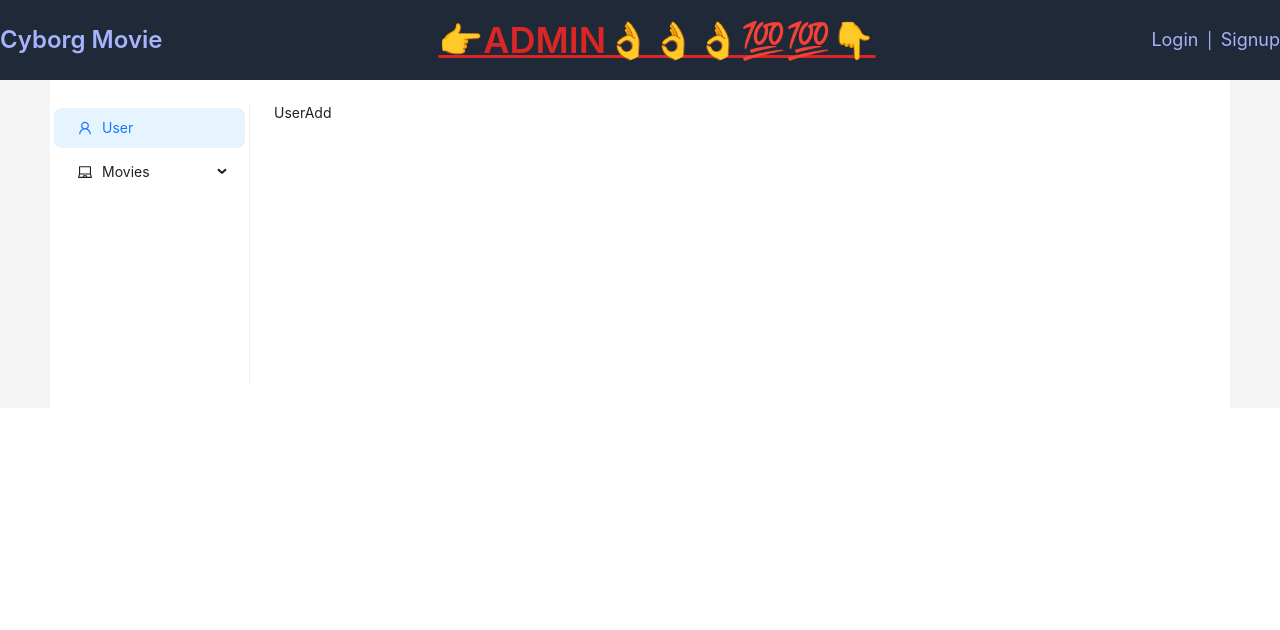
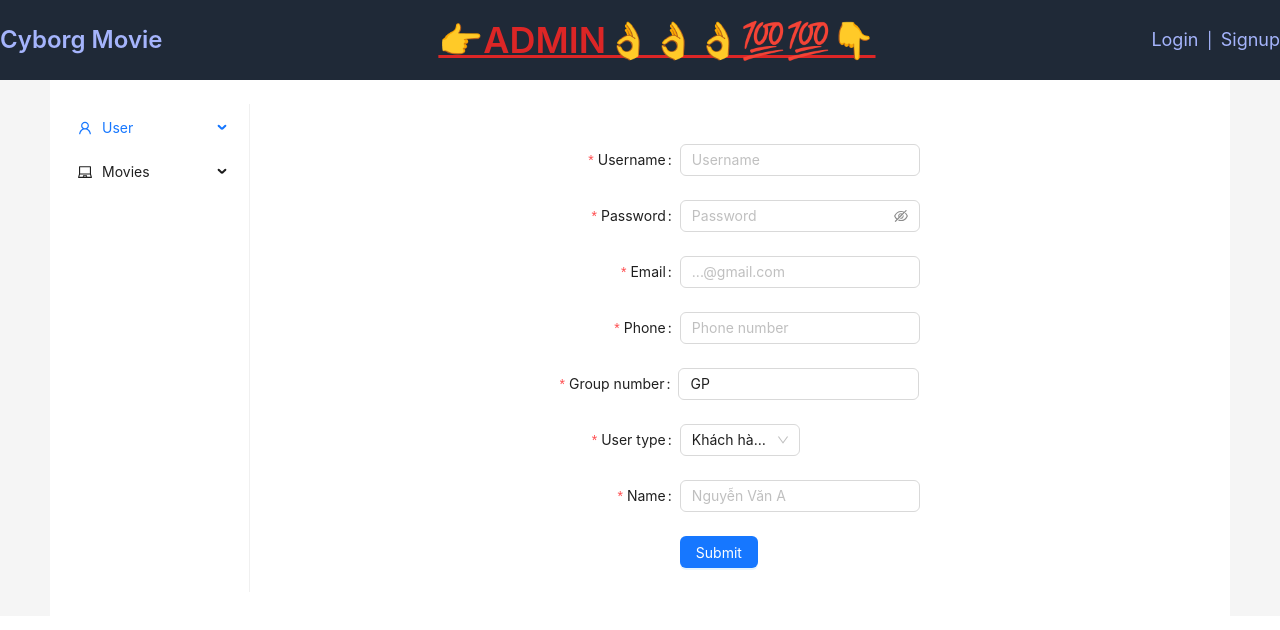
Before and after one commit to Yos3ph43/MovieBooking, a React (Create React App) app: page /admin/userAdd in a window 1280 px wide. Shown: the top 630 px of the page. Built offline with nearby package versions, Linux system fonts and the light colour scheme; no server answers.

Commit message:
fixing delete user

```diff
--- a/src/app/api.js
+++ b/src/app/api.js
@@ -16,7 +16,6 @@ export const requestorUser = axios.create({
   },
   params: {
     maNhom: "GP00",
-    // TaiKhoan: null,
   },
 });
 
@@ -28,5 +27,13 @@ requestor.interceptors.request.use((req) => {
 
   return req;
 });
+requestorUser.interceptors.request.use((req) => {
+  req.headers = {
+    ...req.headers,
+    Authorization: "Bearer " + localStorage.getItem("token"),
+  };
+
+  return req;
+});
 
 export default requestor;
--- a/src/features/Admin/Admin.jsx
+++ b/src/features/Admin/Admin.jsx
@@ -13,7 +13,17 @@ const navItems = [
   {
     key: "1",
     icon: <UserOutlined />,
-    label: <NavLink to="/admin/userManage">User</NavLink>,
+    label: "User",
+    children: [
+      {
+        key: "user1",
+        label: <NavLink to="/admin/userManage">Manage User</NavLink>,
+      },
+      {
+        key: "user2",
+        label: <NavLink to="/admin/userAdd">Add User</NavLink>,
+      },
+    ],
   },
   {
     key: "2",
--- a/src/features/Admin/components/UserAdd.jsx
+++ b/src/features/Admin/components/UserAdd.jsx
@@ -1,7 +1,171 @@
+import { Button, Input, Select, Form } from "antd";
 import React from "react";
+import { useDispatch } from "react-redux";
+import { useNavigate } from "react-router-dom";
 
 const UserAdd = () => {
-  return <div>UserAdd</div>;
+  const dispatch = useDispatch();
+  const navigate = useNavigate();
+  const handleAddNew = (value) => {
+    console.log(value);
+    //   //   try {
+    //   //     await dispatch();
+    //   //     navigate("/login");
+    //   //   } catch (error) {
+    //   //     window.alert(error.response.data.content);
+    //   //   }
+  };
+  return (
+    <div className="container ">
+      <div className="flex justify-center mt-10">
+        <Form
+          name="basic"
+          labelCol={{
+            span: 8,
+          }}
+          wrapperCol={{
+            span: 16,
+          }}
+          initialValues={{
+            remember: true,
+          }}
+          onFinish={handleAddNew}
+          autoComplete="off"
+        >
+          <Form.Item
+            label="Username"
+            name="taiKhoan"
+            rules={[
+              {
+                required: true,
+                message: "Please input user username!",
+              },
+            ]}
+          >
+            <Input placeholder="Username" />
+          </Form.Item>
+
+          <Form.Item
+            label="Password"
+            name="matKhau"
+            rules={[
+              {
+                required: true,
+                message: "Please input user password!",
+              },
+            ]}
+          >
+            <Input.Password placeholder="Password" />
+          </Form.Item>
+
+          <Form.Item
+            label="Email"
+            name="email"
+            rules={[
+              {
+                required: true,
+                message: "Please input user email!",
+              },
+              {
+                pattern:
+                  /^(([^<>()[\]\\.,;:\s@"]+(\.[^<>()[\]\\.,;:\s@"]+)*)|(".+"))@((\[[0-9]{1,3}\.[0-9]{1,3}\.[0-9]{1,3}\.[0-9]{1,3}\])|(([a-zA-Z\-0-9]+\.)+[a-zA-Z]{2,}))$/,
+                message: "Email not valid",
+              },
+            ]}
+          >
+            <Input placeholder="...@gmail.com" />
+          </Form.Item>
+
+          <Form.Item
+            label="Phone"
+            name="soDt"
+            rules={[
+              {
+                required: true,
+                message: "Please input user phone number!",
+              },
+            ]}
+          >
+            <Input placeholder="Phone number" />
+          </Form.Item>
+
+          <Form.Item
+            labelCol={{ offset: 0 }}
+            initialValue="GP"
+            label="Group number"
+            name="maNhom"
+            rules={[
+              { message: "Please input user group number", required: true },
+              {
+                message: "Group number not valid (GP00-GP10)!",
+                pattern: /GP(0[0-9])|GP10/g,
+              },
+            ]}
+          >
+            <Input />
+          </Form.Item>
+
+          <Form.Item
+            initialValue="KhachHang"
+            label="User type"
+            name="maLoaiNguoiDung"
+            rules={[
+              {
+                required: true,
+              },
+            ]}
+          >
+            <Select
+              rules={[
+                {
+                  required: true,
+                },
+              ]}
+              style={{
+                width: 120,
+              }}
+              options={[
+                {
+                  value: "KhachHang",
+                  label: "Khách hàng",
+                  name: "KhachHang",
+                },
+                {
+                  value: "QuanTri",
+                  label: "Quản trị",
+                  name: "QuanTri",
+                },
+              ]}
+            />
+          </Form.Item>
+
+          <Form.Item
+            label="Name"
+            name="hoTen"
+            rules={[
+              {
+                required: true,
+                message: "Please input user name!",
+              },
+            ]}
+          >
+            <Input placeholder="Nguyễn Văn A" />
+          </Form.Item>
+
+          <Form.Item
+            wrapperCol={{
+              offset: 8,
+              span: 16,
+            }}
+          >
+            <Button type="primary" htmlType="submit">
+              Submit
+            </Button>
+          </Form.Item>
+        </Form>
+      </div>
+    </div>
+  );
 };
 
 export default UserAdd;
--- a/src/features/Admin/components/UserManage.jsx
+++ b/src/features/Admin/components/UserManage.jsx
@@ -6,28 +6,24 @@ import {
   UserOutlined,
 } from "@ant-design/icons";
 import { Button, Dropdown, Input, Modal, Select, Space, Table } from "antd";
+import { current } from "immer";
 import React, { useEffect, useState } from "react";
 import { useDispatch, useSelector } from "react-redux";
-import { Link, useNavigate, useParams } from "react-router-dom";
+import { Link, NavLink, useNavigate, useParams } from "react-router-dom";
 import { deleteUserAction, fetchAllUserInfo } from "../redux/action";
 
 const UserManage = () => {
   const dispatch = useDispatch();
   const navigate = useNavigate();
-  // const params = useParams();
-  // console.log(params);
+  const params = useParams();
+  console.log(params);
+  const [current, setCurrent] = useState(0);
   useEffect(() => {
     dispatch(fetchAllUserInfo());
   }, []);
   const profile = useSelector((state) => state.admin.allUser);
   console.log(profile);
-  // const handleDeleteUser = async (input) => {
-  //   try {
-  //     await dispatch(deleteUserAction(input));
-  //   } catch (error) {
-  //     console.log(error);
-  //   }
-  // };
+
   const columns = [
     {
       title: "User ID",
@@ -76,7 +72,7 @@ const UserManage = () => {
       soDT: <p>{item.soDT}</p>,
       maLoaiNguoiDung: <p>{item.maLoaiNguoiDung}</p>,
       action: (
-        <div>
+        <div key={item.taiKhoan}>
           <Space size="middle">
             <Link
             // to={`/admin/editMovie/${item.maPhim}`}
@@ -90,6 +86,8 @@ const UserManage = () => {
               <DeleteFilled
                 onClick={() => {
                   dispatch(deleteUserAction(item.taiKhoan));
+                  // setCurrent(current + 1);
+                  // dispatch(fetchAllUserInfo());
                 }}
               />
             </Button>
@@ -103,14 +101,6 @@ const UserManage = () => {
   return (
     <div>
       <div className="my-5">
-        <Button
-          onClick={() => {
-            // showModal();
-            // setUser(null);
-          }}
-        >
-          Add User
-        </Button>
         {/* user search  */}
         <div>
           <Space>
--- a/src/features/Admin/redux/action.js
+++ b/src/features/Admin/redux/action.js
@@ -125,11 +125,12 @@ export const deleteUserAction = (userId) => async (next) => {
     const res = await requestorUser({
       method: "DELETE",
       url: apiPath.USER_DELETE,
-      TaiKhoan: userId,
+      params: { TaiKhoan: userId },
     });
-    alert("Xóa người dùng thành công");
+    console.log(res);
+    next({ type: actions.SET_DELETE_USER, payload: res.data.content });
+    alert(res.data.content);
     console.log(res.data.content);
-    // next({ type: actions.SET_DELETE_USER, payload: res.data.content });
   } catch (error) {
     throw error;
   }
```
